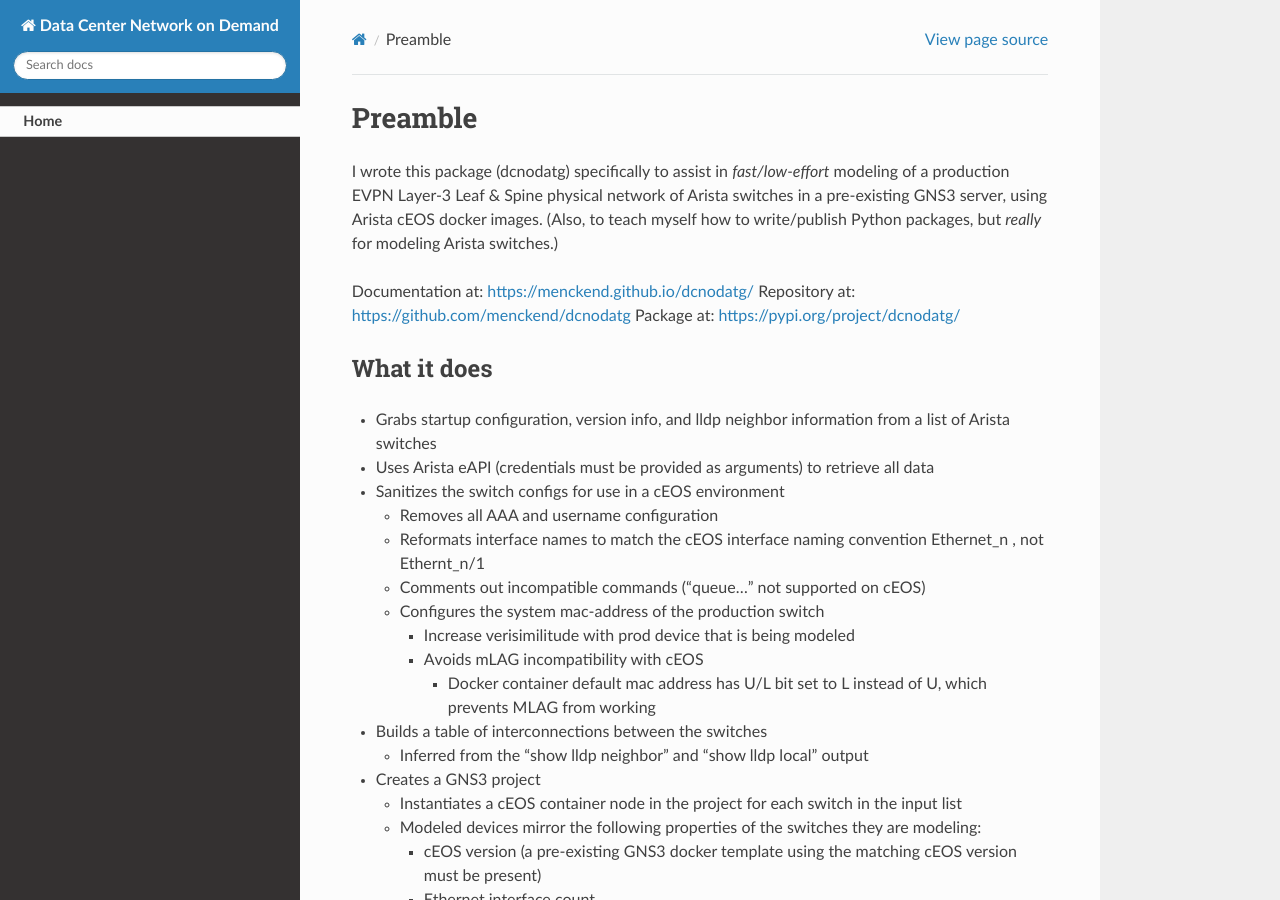
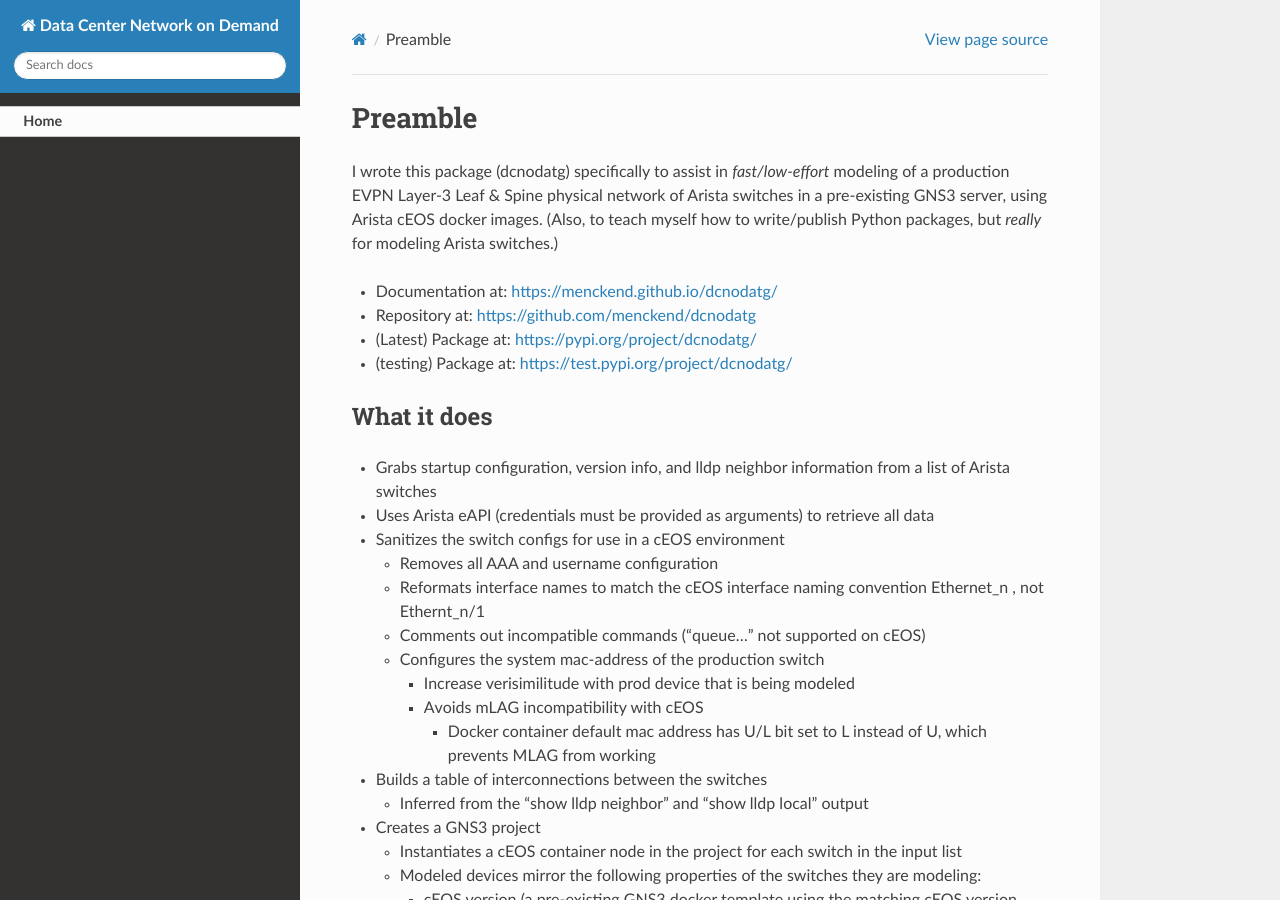
Before and after one commit to menckend/dcnodatg, a Sphinx documentation site: the page built from docs/index.rst, in a window 1280 px wide and 900 px high. Built offline with Sphinx 7.4.7 and the Read the Docs theme 2.0.0, drawn with Linux system fonts in a browser that asks for light colours; pages that are not in the unit, such as notebooks, are missing from menus.

Commit message:
more autoapi migration

```diff
--- a/README.md
+++ b/README.md
@@ -2,9 +2,10 @@
 
 I wrote this package (dcnodatg) specifically to assist in *fast/low-effort* modeling of a production EVPN Layer-3 Leaf & Spine physical network of Arista switches in a pre-existing GNS3 server, using Arista cEOS docker images.  (Also, to teach myself how to write/publish Python packages, but *really* for modeling Arista switches.)
 
-Documentation at: [https://menckend.github.io/dcnodatg/](https://menckend.github.io/dcnodatg/)
-Repository at: [https://github.com/menckend/dcnodatg](https://github.com/menckend/dcnodatg)
-Package at: [https://pypi.org/project/dcnodatg/](https://pypi.org/project/dcnodatg/)
+- Documentation at: [https://menckend.github.io/dcnodatg/](https://menckend.github.io/dcnodatg/)
+- Repository at: [https://github.com/menckend/dcnodatg](https://github.com/menckend/dcnodatg)
+- (Latest) Package at: [https://pypi.org/project/dcnodatg/](https://pypi.org/project/dcnodatg/)
+- (testing) Package at: [https://test.pypi.org/project/dcnodatg/](https://test.pypi.org/project/dcnodatg/)
 
 ## What it does
 
--- a/docs/_templates/autoapi/python/module.rst
+++ b/docs/_templates/autoapi/python/module.rst
@@ -1,3 +1,4 @@
+{% import 'macros.rst' as macros %}
 {% if obj.display %}
    {% if is_own_page %}
 {{ obj.id }}
@@ -112,12 +113,11 @@ Classes
                   {% endif %}
 .. autoapisummary::
 
-                  {% for klass in visible_classes %}
-   {{ klass.id }}
-                  {% endfor %}
+#                  {% for klass in visible_classes %}
+#   {{ klass.id }}
+#                  {% endfor %}
+                  {{ macros.auto_summary(visible_classes, title="Classes") }}
                {% endif %}
-
-
             {% endif %}
             {% set visible_functions = visible_children|selectattr("type", "equalto", "function")|list %}
             {% if visible_functions %}
@@ -140,7 +140,6 @@ Functions
    {{ function.id }}
                   {% endfor %}
                {% endif %}
-
 
             {% endif %}
             {% set this_page_children = visible_children|rejectattr("type", "in", own_page_types)|list %}
--- a/docs/conf.py
+++ b/docs/conf.py
@@ -44,6 +44,15 @@ html_theme = 'sphinx_rtd_theme'
 #html_theme = 'python_docs_theme'
 autoapi_dirs = ['../dcnodatg/']
 autoapi_type = "python"
+autoapi_options = [
+    "members",
+    "undoc-members",
+    "show-inheritance",
+    "show-module-summary",
+    "imported-members",
+]
+autoapi_template_dir = "_templates/autoapi"
+autodoc_typehints = "signature"
 
 
 
@@ -74,5 +83,3 @@ napoleon_use_rtype = True
 napoleon_preprocess_types = False
 napoleon_type_aliases = None
 napoleon_attr_annotations = True
-
-autoapi_template_dir = "_templates/autoapi"
```
